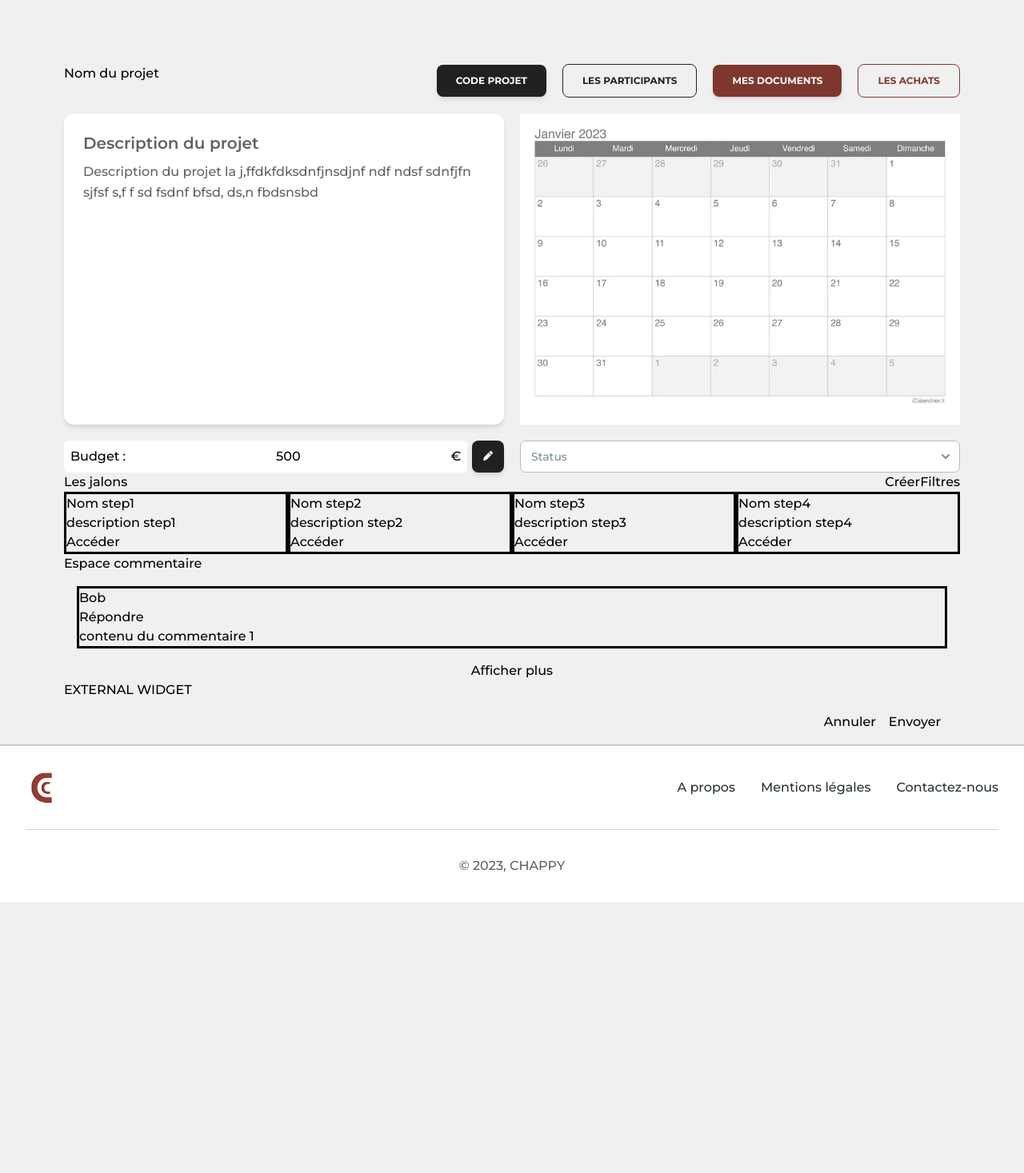
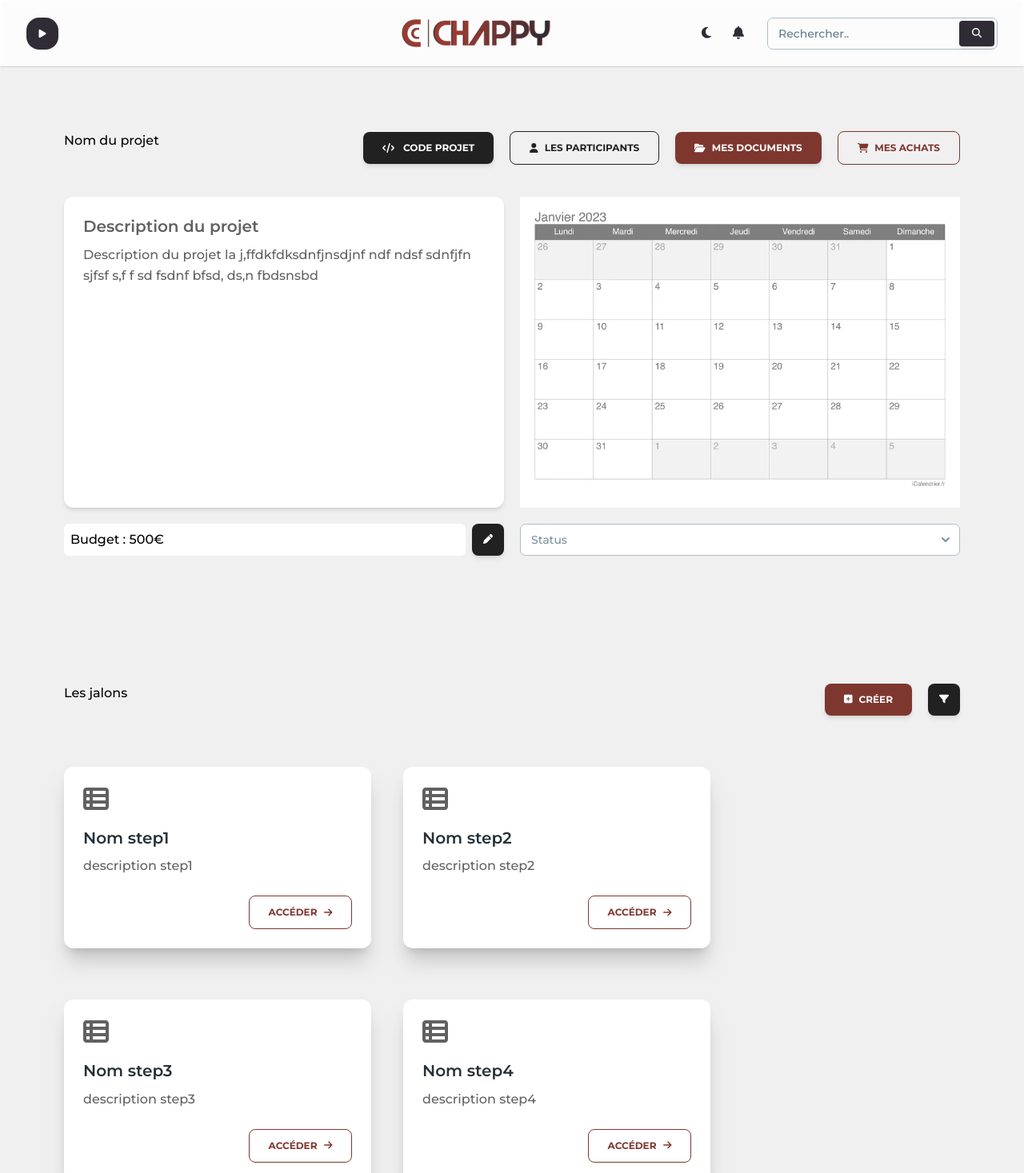
Before and after one commit to mathieubourkel/chappy, a React (Vite) app: page /project in a window 1280 px wide. Shown: the top 1467 px of the page at 80% size. Before the commit the page ends 1128 px from the top, so only its background shows below. Built offline with nearby package versions, Linux system fonts and the light colour scheme.

Commit message:
mi journee

```diff
--- a/src/components/Project/Comments.tsx
+++ b/src/components/Project/Comments.tsx
@@ -1,52 +1,64 @@
 import { useState } from "react";
-import { intComment, intComments } from "../../services/interfaces/intProject"
+import { intComment, intComments } from "../../services/interfaces/intProject";
+import {
+  Button,
+  Card,
+  CardBody,
+  CardHeader,
+  Typography,
+} from "@material-tailwind/react";
+import { faReply, faUser } from "@fortawesome/free-solid-svg-icons";
+import { FontAwesomeIcon } from "@fortawesome/react-fontawesome";
 
 type Props = {
-    comments: intComments
-}
+  comments: intComments;
+};
 
-export default function Comments({comments}:Props) {
-
+export default function Comments({ comments }: Props) {
   const [display, setDisplay] = useState<boolean>(false);
 
-    function handleDisplay(){
-        display ? setDisplay(false) : setDisplay(true)
+  function handleDisplay() {
+    display ? setDisplay(false) : setDisplay(true);
   }
 
   return (
-
     <section className="bloc-3">
-        <div className="project-comments-header">
-            <h2>Espace commentaire</h2>
+      <div className="b3-header">
+        <h1>Espace commentaire</h1>
       </div>
-        <div className="comments">
-            {display ? comments.map((comment:intComment, index:number) => (
-                <div className="comment" key={index}>
-                    <div className="comment-header">
-                        <h2>{comment.author}</h2>
-                        <button>Répondre</button>
+      <div className="b3-comments flex flex-col mt-10">
+        {display ? (
+          comments.map((comment: intComment, index: number) => (
+            <Card className="b3-comment w-full mb-5" key={index}>
+              <CardBody>
+                <div className="flex justify-between">
+                  <Typography variant="h5" color="blue-gray" className="mb-2">
+                  <FontAwesomeIcon icon={faUser} />
+                    <a className="pl-5">{comment.author}</a>
+                  </Typography>
+                  <Button variant="outlined">
+                  <FontAwesomeIcon icon={faReply} />
+                    <a className="pl-2">Répondre</a>
+                  </Button>
                 </div>
-                    <div>
-                        <p>{comment.content}</p>
+                <Typography>{comment.content}</Typography>
+              </CardBody>
+            </Card>
+          ))
+        ) : (
+          <div className="b3-comment">
+            <div className="b3-comment-header">
+              <h2>{comments[0].author}</h2>
+              <Button>Répondre</Button>
             </div>
-
-                </div>
-
-            )) : <div className="comment">
-            <div className="comment-header">
-                <h2>{comments[0].author}</h2>
-                <button>Répondre</button>
-            </div>
-            <div>
+            <div className="b3-comment-body">
               <p>{comments[0].content}</p>
             </div>
-
-        </div>}
-
+          </div>
+        )}
       </div>
       <div className="flex justify-center">
-            <button
-            onClick={handleDisplay} >
+        <button onClick={handleDisplay}>
           {display ? <a>Afficher moins</a> : <a>Afficher plus</a>}
         </button>
       </div>
@@ -54,11 +66,11 @@ export default function Comments({comments}:Props) {
         <div className="EXTERNAL">
           <p>EXTERNAL WIDGET</p>
         </div>
-            <div className='comments-modify-buttons flex justify-end mr-6'>
+        <div className="comments-modify-buttons flex justify-end mr-6">
           <button className="m-4">Annuler</button>
           <button>Envoyer</button>
         </div>
       </div>
     </section>
-  )
+  );
 }
--- a/src/components/Project/Resume.tsx
+++ b/src/components/Project/Resume.tsx
@@ -11,9 +11,17 @@ import {
   CardBody,
   IconButton,
   Typography,
+  Input,
 } from "@material-tailwind/react";
 import { FontAwesomeIcon } from "@fortawesome/react-fontawesome";
-import { faPen } from "@fortawesome/free-solid-svg-icons";
+import {
+  faCartShopping,
+  faCheck,
+  faCode,
+  faFolderOpen,
+  faPen,
+  faUser,
+} from "@fortawesome/free-solid-svg-icons";
 
 type Props = {
   project: intProject;
@@ -38,21 +46,26 @@ export default function Resume({ project, setProject }: Props) {
   }
 
   return (
-    <section className="bloc-1">
+    <section className="bloc-1 mb-40">
       <div className="b1-header flex justify-between">
         <div className="b1-header-title">
           <h1>{project.name}</h1>
         </div>
         <div className="b1-header-buttons">
-          <Button>Code projet</Button>
+          <Button>
+            <FontAwesomeIcon icon={faCode} />
+            <a className="pl-2"> Code projet</a>
+          </Button>
           <Link to="/project/members">
             <Button className="ml-5" variant="outlined">
-              Les participants
+              <FontAwesomeIcon icon={faUser} />
+              <a className="pl-2">Les participants</a>
             </Button>
           </Link>
           <Link to="/project/documents">
             <Button className="ml-5 bg-brick-300">
-              Mes documents
+              <FontAwesomeIcon icon={faFolderOpen} />
+              <a className="pl-2">Mes documents</a>
             </Button>
           </Link>
           <Link to="project/purchases">
@@ -60,15 +73,16 @@ export default function Resume({ project, setProject }: Props) {
               className="button-project ml-5 text-brick-300 border-brick-300"
               variant="outlined"
             >
-              Les achats
+              <FontAwesomeIcon icon={faCartShopping} />
+              <a className="pl-2">Mes achats</a>
             </Button>
           </Link>
         </div>
       </div>
 
-      <div className="b1-body">
-        <div className="b1-body-desc-calendar flex mt-5">
-          <Card className="b1-body-desc basis-1/2 bg-white mr-5">
+      <div className="b1-body mt-10">
+        <div className="b1-body-desc-calendar flex mt-5 gap-5">
+          <Card className="b1-body-desc basis-1/2 bg-white">
             <CardBody>
               <Typography variant="h5" className="mb-2">
                 Description du projet
@@ -80,38 +94,44 @@ export default function Resume({ project, setProject }: Props) {
             <img src={calendar}></img>
           </div>
         </div>
-        <div className="b1-body-budget-status flex mt-5">
+        <div className="b1-body-budget-status flex gap-5 mt-5">
           {displayBudget ? (
-            <div className="b1-body-budget flex  basis-1/2 mr-5">
-              <div className="bg-white flex justify-between basis-11/12 rounded-md">
-                <p className="p-2">Budget : </p>
-                <p className="p-2">{project.budget}</p>
-                <p className="p-2">€</p>
+            <div className="b1-body-budget flex basis-1/2 gap-2">
+              <div className="flex w-full rounded-md bg-white">
+                <p className="p-2">
+                  {"Budget : " + project.budget.toString() + "€"}
+                </p>
               </div>
-              <div className="basis-1/12 flex justify-end">
+              <div className="flex justify-end">
                 <IconButton onClick={handleDisplay} ripple={true}>
                   <FontAwesomeIcon icon={faPen} />
                 </IconButton>
               </div>
             </div>
           ) : (
-              <form className="b1-body-budget flex justify-between basis-1/2 mr-5" onSubmit={(e) => handleSubmit(e)}>
-                <div className="bg-white flex justify-between bg-white basis-11/12 rounded-md">
-                <p className="p-2">Budget : </p>
-                <input
-                  className="basis-8/2 p-2"
+            <form
+              className="b1-body-budget flex basis-1/2 gap-2"
+              onSubmit={(e) => handleSubmit(e)}
+            >
+              <div className="flex w-full bg-white rounded-md">
+                <Input
+                  className="p-2"
                   type="number"
                   name="budget"
                   id="budget"
-                  placeholder={project.budget.toString()}
+                  placeholder="Entrez le nouveau budget"
                   onChange={(e) => handleChange(e)}
+                  crossOrigin={undefined}
                 />
-                <p className="p-2">€</p>
-                </div>
-                <IconButton className="basis-1/12 flex justify-end" ripple={true} type="submit">
-                  <FontAwesomeIcon icon={faPen} />
-                </IconButton>
-              </form>
+              </div>
+              <IconButton
+                className="basis-1/12 flex justify-end"
+                ripple={true}
+                type="submit"
+              >
+                <FontAwesomeIcon icon={faCheck} />
+              </IconButton>
+            </form>
           )}
 
           <div className="b1-body-status basis-1/2 w-72">
--- a/src/components/Project/Steps.tsx
+++ b/src/components/Project/Steps.tsx
@@ -1,4 +1,9 @@
+import { Button, Card, IconButton, CardBody,
+    CardFooter,
+    Typography, } from '@material-tailwind/react'
 import {  intStep, intSteps } from '../../services/interfaces/intProject'
+import { FontAwesomeIcon } from '@fortawesome/react-fontawesome'
+import { faArrowRight, faFilter, faSquarePlus, faTableList } from '@fortawesome/free-solid-svg-icons'
 
 type Props = {
     steps:intSteps
@@ -7,23 +12,42 @@ type Props = {
 export default function Steps({steps}:Props) {
 
   return (
-    <section className="bloc-2">
-        <div className="steps-project-header">
-            <div className="steps-project-header-title">
+    <section className="bloc-2 mb-40">
+        <div className="b2-header flex justify-between">
+            <div className="b2-header-title">
                 <h1>Les jalons</h1>
             </div>
-            <div className="steps-project-header-buttons">
-                <button className="button-project ">Créer</button>
-                <button className="button-project">Filtres</button>
+            <div className="b2-header-buttons flex gap-5">
+                <Button className="ml-5 bg-brick-300">
+                <FontAwesomeIcon icon={faSquarePlus} />
+                    <a className="pl-2">Créer</a>
+                    </Button>
+                <IconButton className="">
+                    <FontAwesomeIcon icon={faFilter} />
+                </IconButton>
             </div>
         </div>
-        <div className="steps-project-steps">
+        <div className="b2-body flex flex-wrap gap-10 mt-10">
             {steps.map((step:intStep, index:number) => (
-                <div className="step" key={index}>
-                <h3>{step.name}</h3>
-                <p>{step.description}</p>
-                <button>Accéder</button>
-            </div>
+                <Card className="mt-6 w-96 shadow-xl shadow-gray-500/50" key={index}>
+
+                    <CardBody>
+                    <FontAwesomeIcon icon={faTableList} size="2xl" className="mb-5" />
+                    <Typography variant="h5" color="blue-gray" className="mb-2">
+                    {step.name}
+                    </Typography>
+                    <Typography>
+                        {step.description}
+                    </Typography>
+                </CardBody>
+                <CardFooter className="pt-0 flex justify-end">
+                    <Button variant="outlined" className="text-brick-300 border-brick-300">
+                        <a className="pr-2">Accéder</a>
+                    <FontAwesomeIcon icon={faArrowRight} />
+                    </Button>
+                </CardFooter>
+
+            </Card>
             ))}
 
         </div>
--- a/src/pages/Project/ProjectPage.tsx
+++ b/src/pages/Project/ProjectPage.tsx
@@ -4,6 +4,7 @@ import Resume from "../../components/Project/Resume";
 import Steps from "../../components/Project/Steps";
 import { intComments, intProject, intSteps } from "../../services/interfaces/intProject";
 import "../../css/Project.css";
+import { NavbarConnected } from "../../components/Navbar/NavbarConnected";
 
 export default function ProjectPage() {
 
@@ -26,10 +27,12 @@ export default function ProjectPage() {
   ])
 
   return (
+    <>
+    <NavbarConnected />
     <main className="project-page mr-20 ml-20">
-      <Resume project={project} setProject={setProject}/>
-      <Steps steps={steps}/>
-      <Comments comments={comments}/>
-    </main>
+      <Resume project={project} setProject={setProject} />
+      <Steps steps={steps} />
+      <Comments comments={comments} />
+    </main></>
   )
 }
```
Lines whose indentation alone changed are shown as unchanged.
